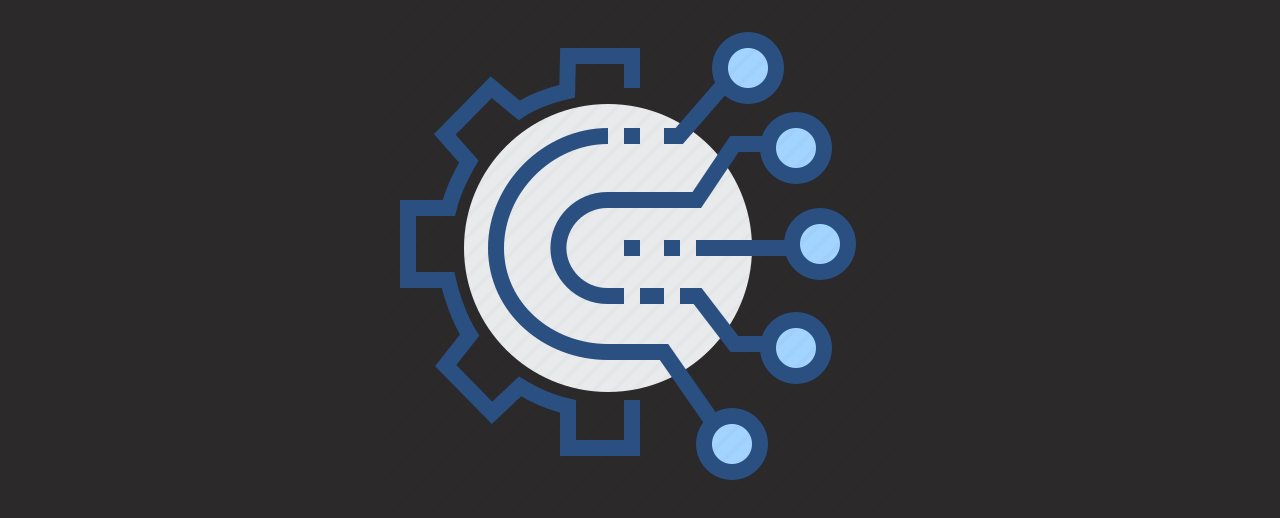
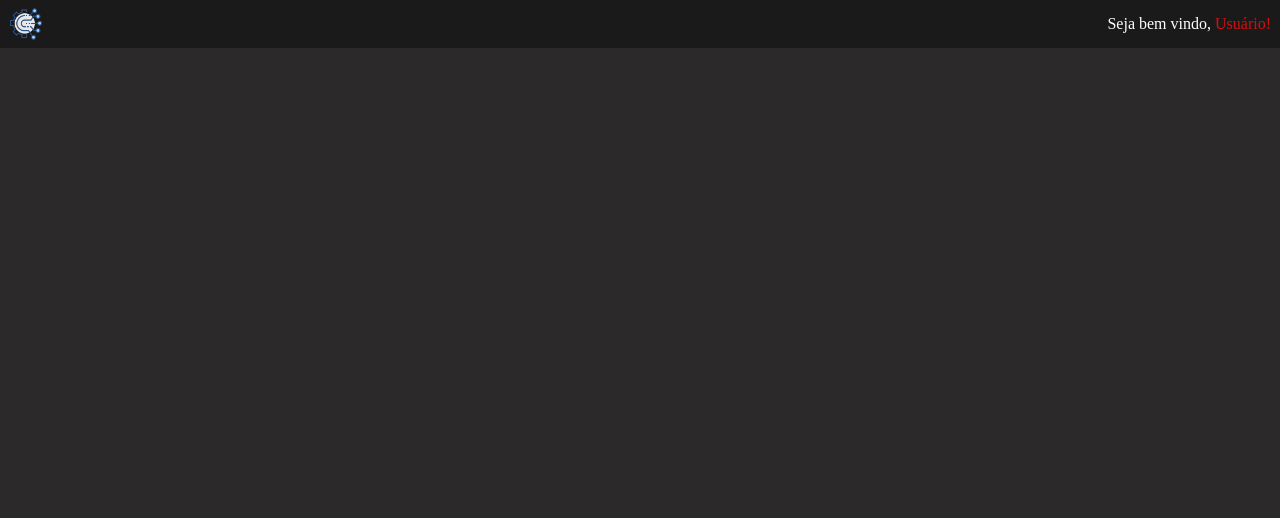
Before and after one commit to TaylorNAlbarnaz/GridShop, a React (Create React App) app: page / in a window 1280 px wide. Shown: the top 518 px of the page. Built offline with nearby package versions, Linux system fonts and the light colour scheme.

Commit message:
Header concluído

```diff
--- a/src/App.css
+++ b/src/App.css
@@ -1,6 +1,28 @@
-.App {
+body {
   width: 100%;
   height: 100vh;
   background-color: #2B2929;
   text-align: center;
 }
+
+header {
+  display: flex;
+  width: 100%;
+  height: 48px;
+  background-color: #1A1A1A;
+  padding: 6px 9px;
+  justify-content: space-between;
+  align-items: center;
+}
+
+header > img {
+  width: 36px;
+}
+
+header > p {
+  color: white;
+}
+
+header span {
+  color: #D31010;
+}
--- a/src/App.js
+++ b/src/App.js
@@ -5,8 +5,11 @@ function App() {
   return (
     <div className="App">
       <header>
-        <img src={logo}/>
+        <img src={logo} alt="Logo da Loja"/>
+        <p>Seja bem vindo, <span>Usuário!</span></p>
       </header>
+
+      <aside></aside>
     </div>
   );
 }
```
